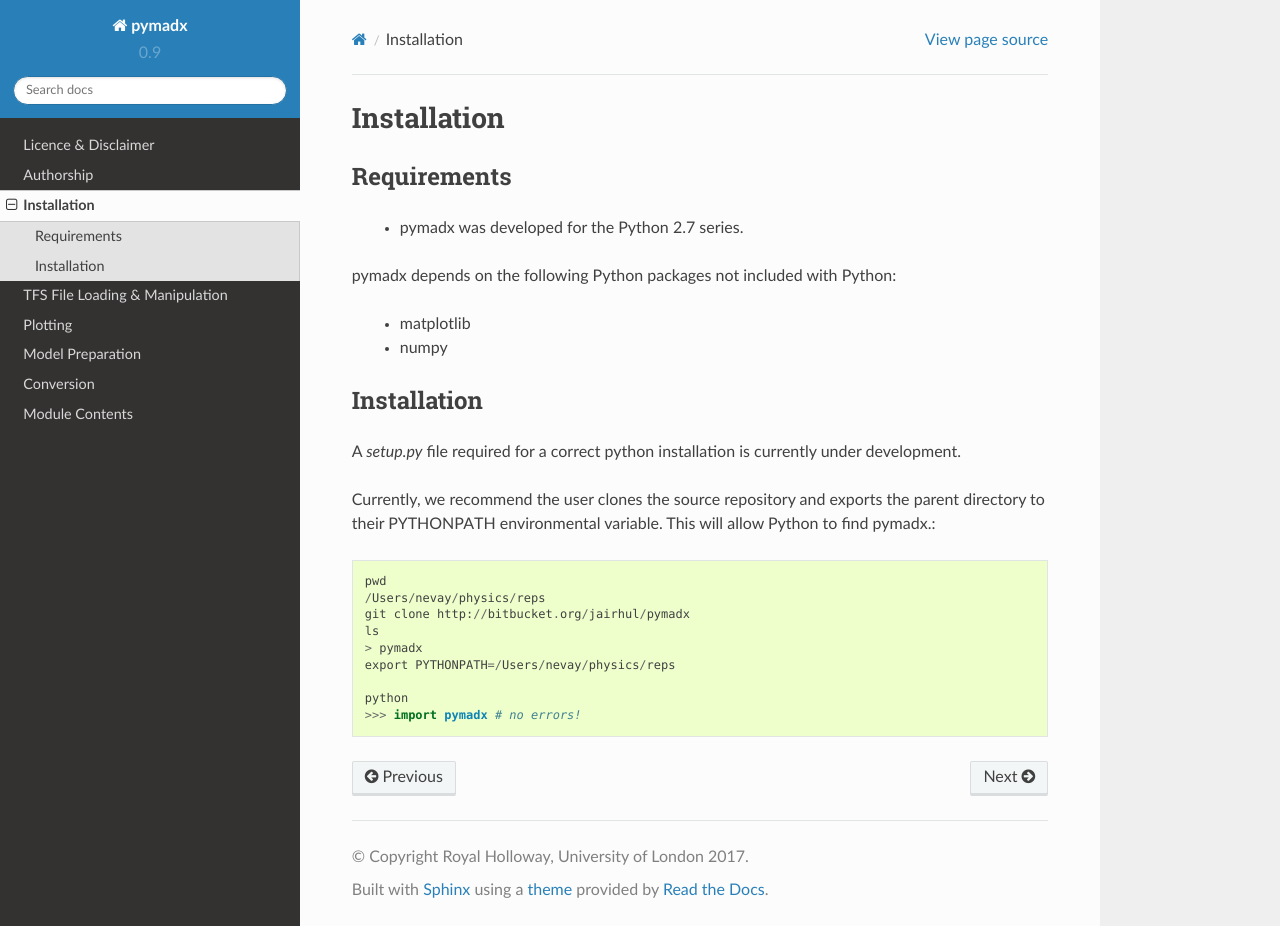
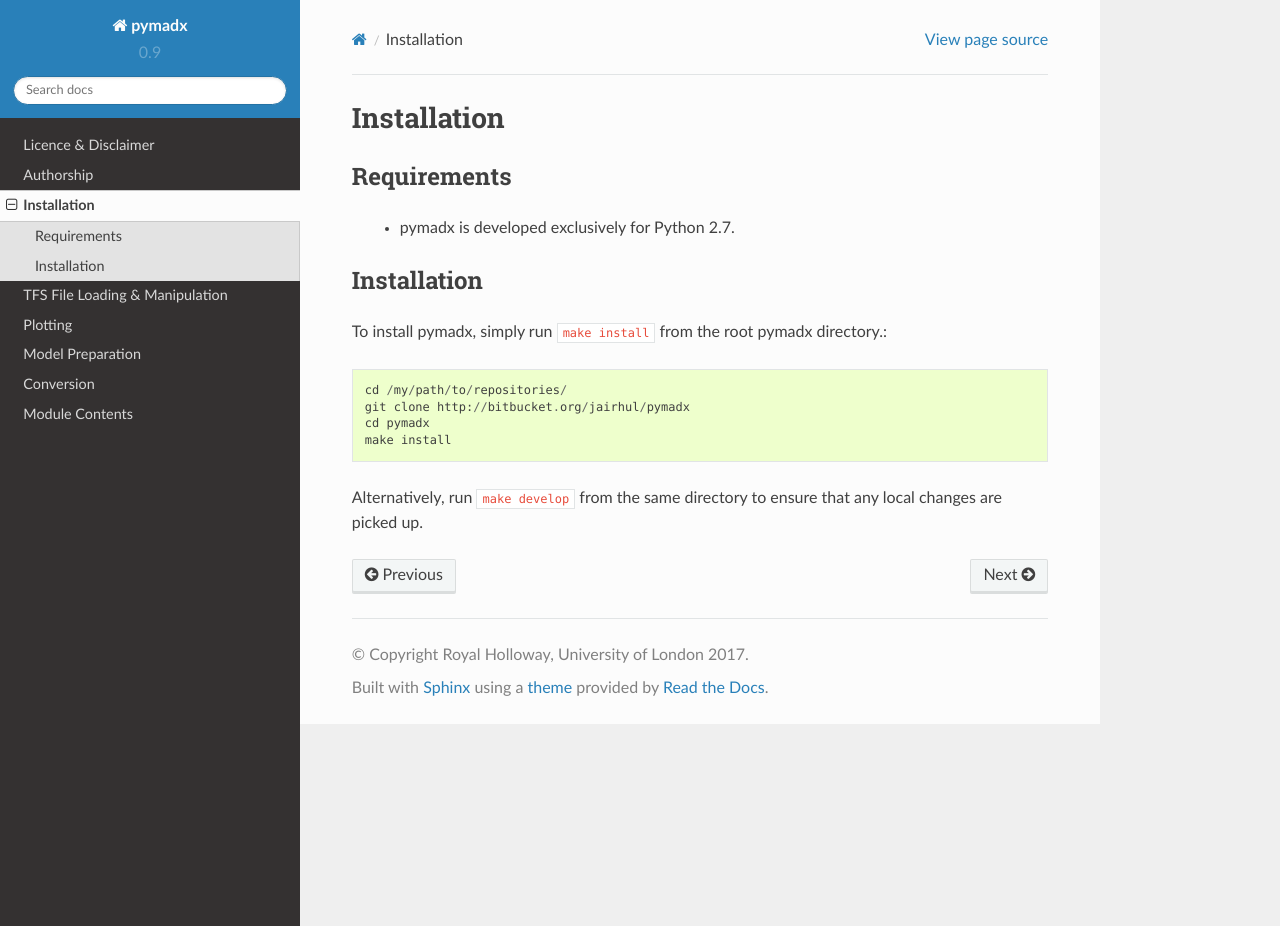
Before and after one commit to nikitakuklev/pymadx3, a Sphinx documentation site: the page built from docs/source/installation.rst, in a window 1280 px wide and 926 px high. Built offline with Sphinx 7.4.7 and the Read the Docs theme 2.0.0, drawn with Linux system fonts in a browser that asks for light colours.

Commit message:
Updated installation instructions in the manual

```diff
--- a/docs/source/installation.rst
+++ b/docs/source/installation.rst
@@ -6,28 +6,19 @@
 Requirements
 ------------
 
- * pymadx was developed for the Python 2.7 series.
-
-pymadx depends on the following Python packages not included with Python:
-
- * matplotlib
- * numpy
+ * pymadx is developed exclusively for Python 2.7.
 
 Installation
 ------------
 
 
-A `setup.py` file required for a correct python installation is currently under development.
+To install pymadx, simply run ``make install`` from the root pymadx
+directory.::
 
-Currently, we recommend the user clones the source repository and exports the parent directory
-to their PYTHONPATH environmental variable. This will allow Python to find pymadx.::
+  cd /my/path/to/repositories/
+  git clone http://bitbucket.org/jairhul/pymadx
+  cd pymadx
+  make install
 
-  pwd
-  /Users/nevay/physics/reps
-  git clone http://bitbucket.org/jairhul/pymadx
-  ls
-  > pymadx
-  export PYTHONPATH=/Users/nevay/physics/reps
-
-  python
-  >>> import pymadx # no errors!
+Alternatively, run ``make develop`` from the same directory to ensure
+that any local changes are picked up.
```
